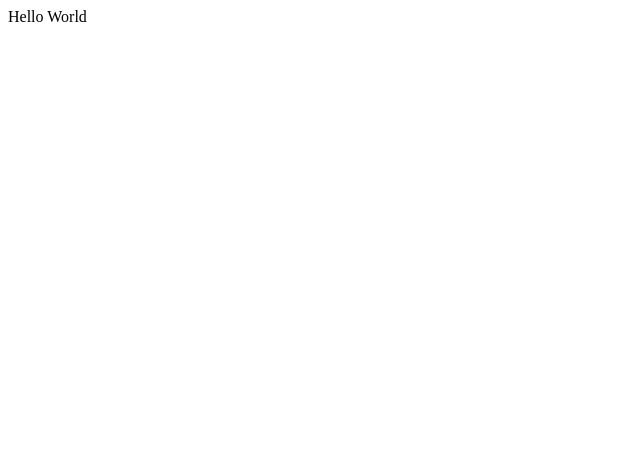
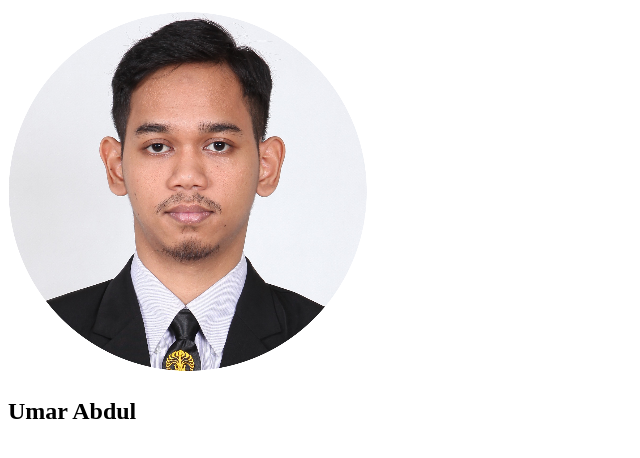
Before and after one commit to abdulumar/my-repo-from-remote, a plain HTML site: page index.html in a window 1280 px wide. Shown: the whole page, without its empty margins (0-640 px from the left). Drawn offline with Linux system fonts and the light colour scheme.

Commit message:
Changed Hello world with img and h2 to display simple profile data. Image file added in the folder images and used as resource in the img element in index.html file

```diff
--- a/index.html
+++ b/index.html
@@ -5,6 +5,9 @@
     </head>
 
     <body>
-        Hello World
+        <div>
+            <img src="images/umarabdul.png" alt="profile image" />
+            <h2>Umar Abdul</h2>
+         </div>
     </body>
 </html>
```
Also changed, not shown: images/umarabdul.png (added).
